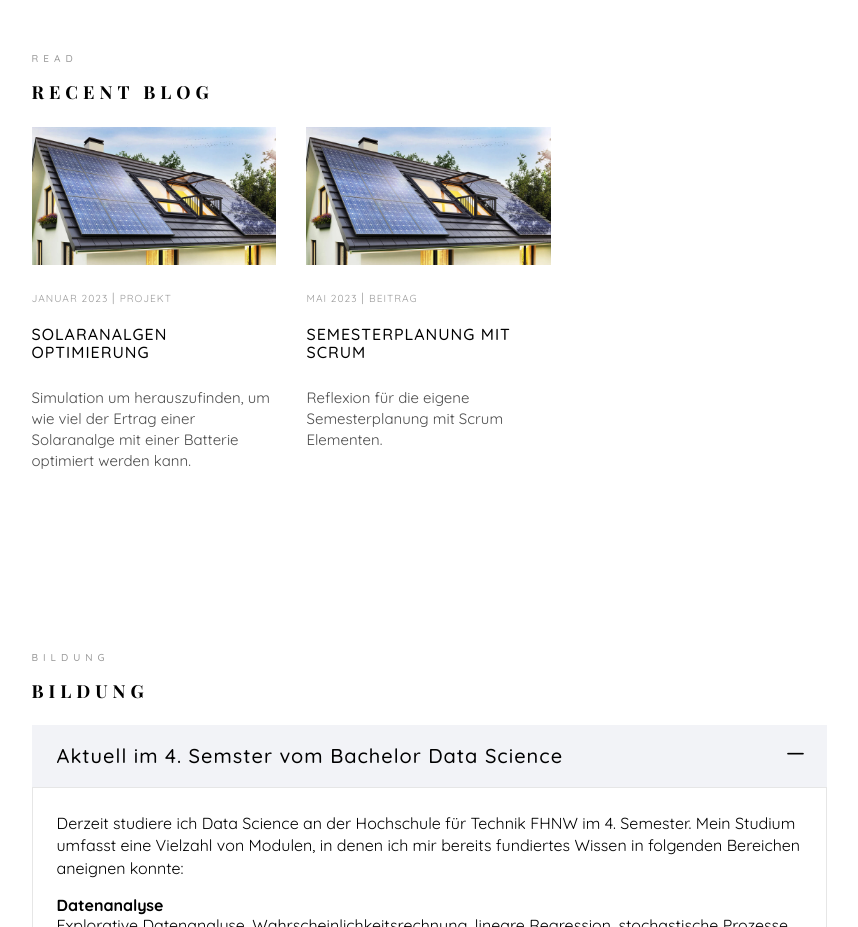
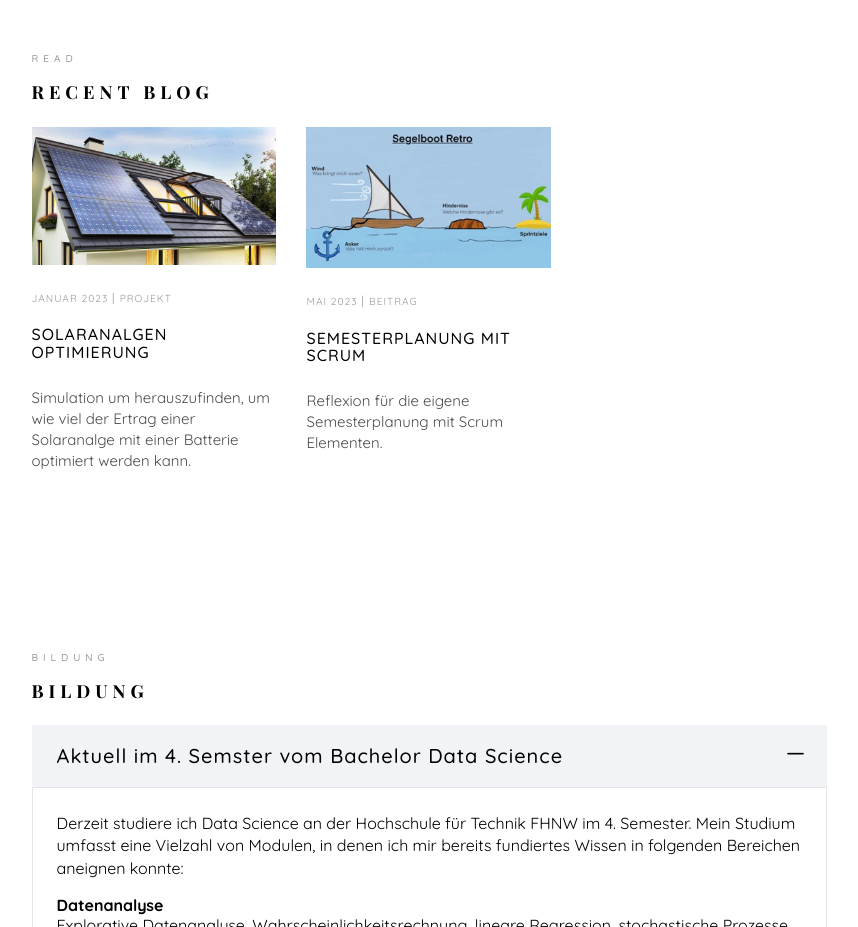
Before and after one commit to JuanFelipeRuiz/JuanFelipeRuiz.github.io, a plain HTML site: page index.html in a window 1280 px wide. Shown: the part 2380-3307 px from the top of the page, without its empty margins (361-1219 px from the left). Drawn offline with nearby package versions, Linux system fonts and the light colour scheme; files whose address does not match are found by name; a web font is replaced by a local one.

Commit message:
Update index.html

```diff
--- a/index.html
+++ b/index.html
@@ -260,7 +260,7 @@
 							<div class=" col-md-4 col-sm-6 animate-box" data-animate-effect="fadeInLeft">
 												<div class="blog-entry">
 													<a href="https://medium.com/@juan-ruiz_92476/semesterplanung-mit-scrum-1754485d7a72"
-														class="blog-img"><img src="images/blog-1.jpg"
+														class="blog-img"><img src="images/blog-3.jpg"
 															class="img-responsive"
 															alt="HTML5 Bootstrap Template by colorlib.com"></a>
 													<div class="desc">
```
